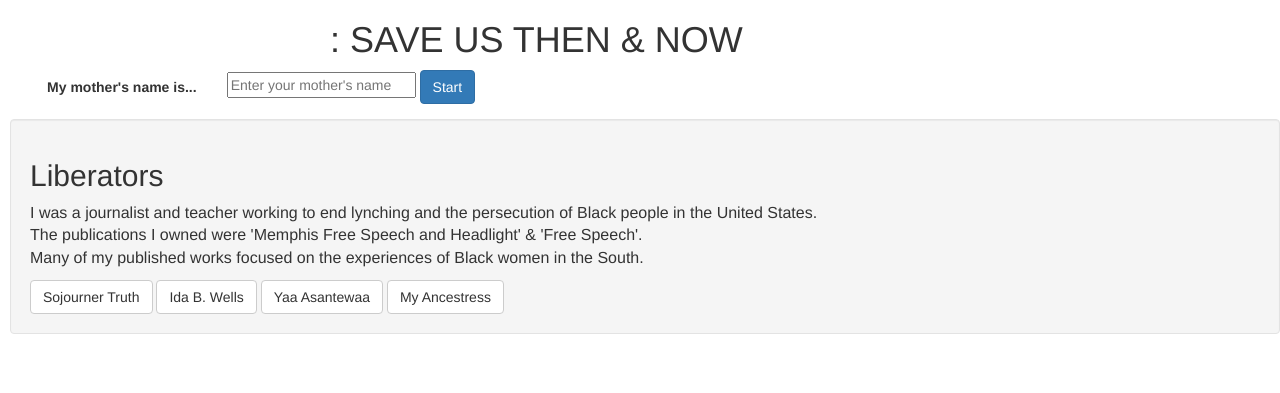
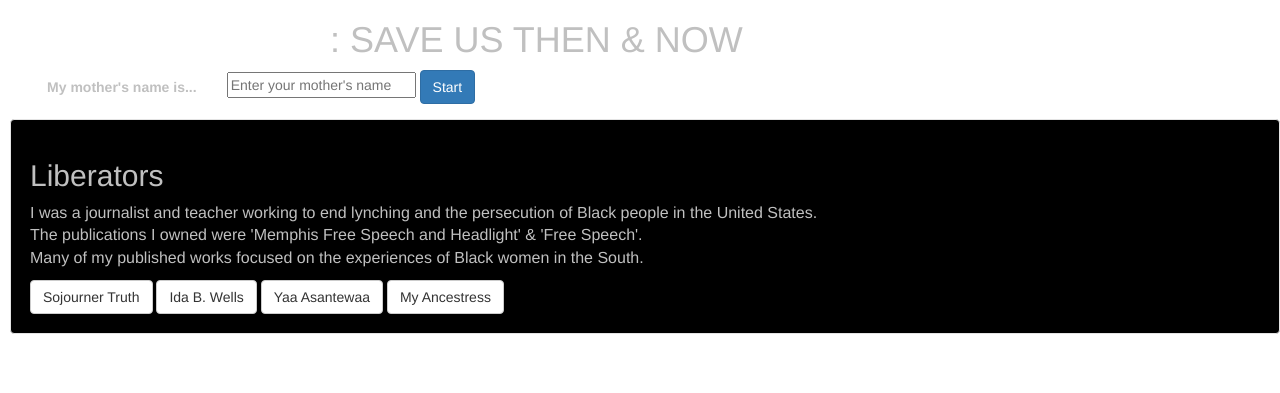
Before and after one commit to Lula27/week-3-game, a PHP site: page / in a window 1280 px wide. Shown: the top 393 px of the page. Run offline with PHP 8.4, Linux system fonts and the light colour scheme.

Commit message:
playing with colors

```diff
--- a/assets/css/style.css
+++ b/assets/css/style.css
@@ -2,7 +2,7 @@
 
 body {
 	background-color: #fffff;
-	text-decoration-color: #C0C0C0;
+	color: #C0C0C0;
 	padding-left: 10px;
 }
 
@@ -18,6 +18,6 @@ body {
 }
 
 
-.wellwell-large {
-	background-color: #ffffff;
+.well {
+	background-color: #000000;
 }
```
